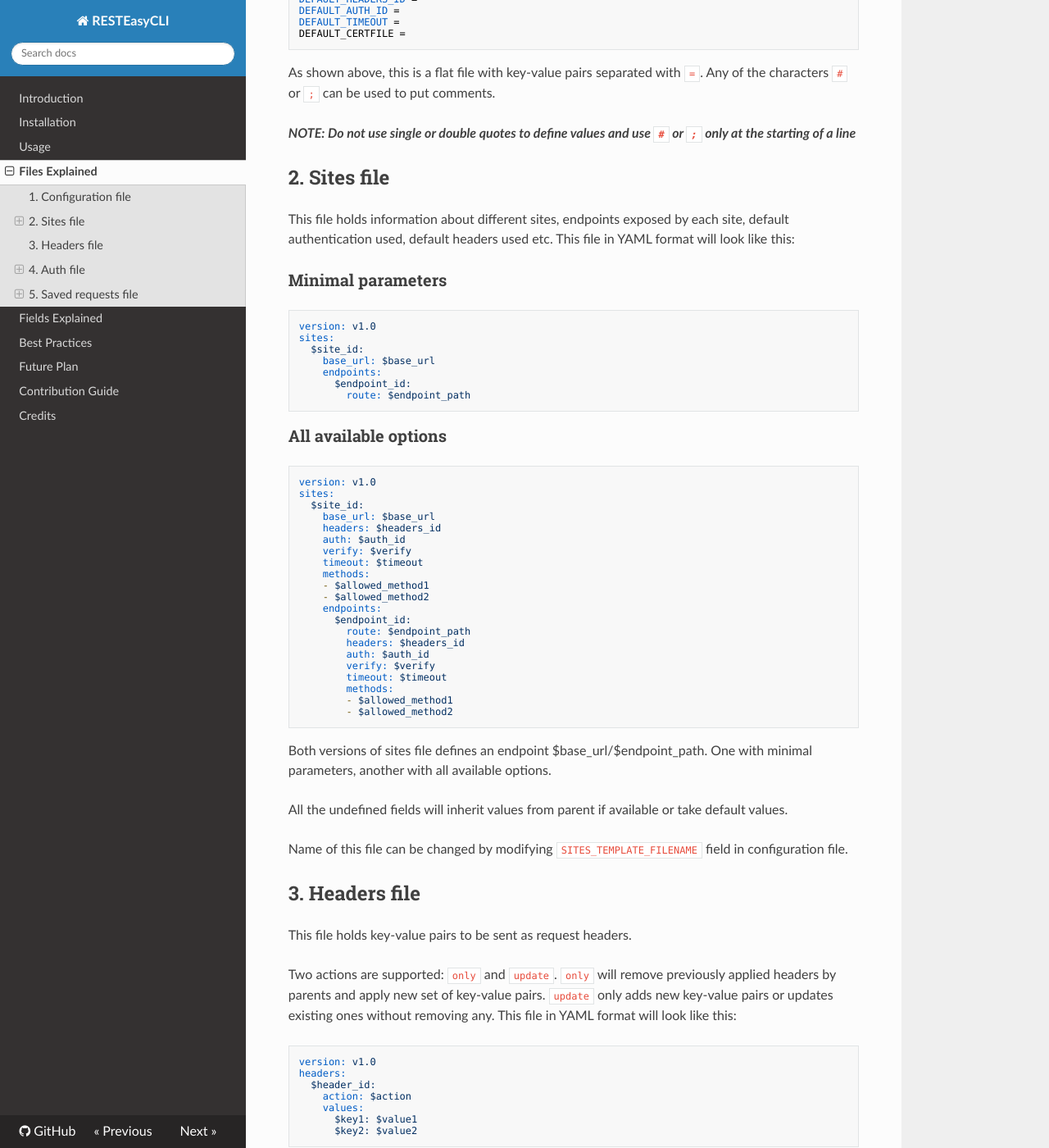
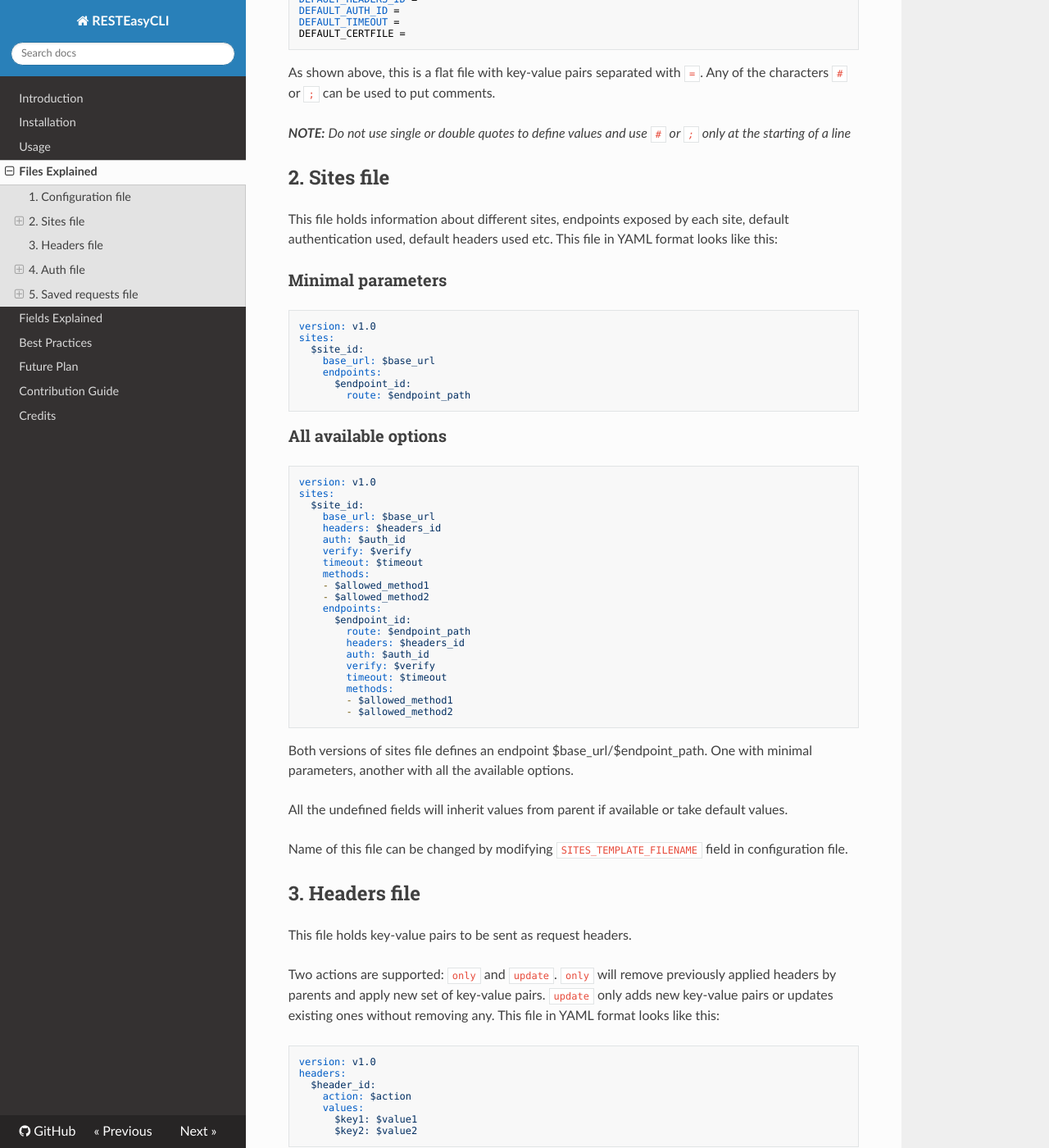
Before and after one commit to sayanarijit/RESTEasyCLI, an MkDocs documentation site: the page built from docs/files_explained.md, in a window 1280 px wide and 1400 px high, scrolled down 1070 px. Shown: the whole window at 82% size. Built offline with MkDocs 1.6.1, drawn with Linux system fonts in a browser that asks for light colours; nearby versions of some CDN libraries; some of the changed text lies outside the part shown.

Commit message:
Update files_explained.md

````diff
--- a/docs/files_explained.md
+++ b/docs/files_explained.md
@@ -58,12 +58,12 @@ DEFAULT_CERTFILE =
 
 As shown above, this is a flat file with key-value pairs separated with `=`. Any of the characters `#` or `;` can be used to put comments.
 
-***NOTE: Do not use single or double quotes to define values and use `#` or `;` only at the starting of a line***
+***NOTE:*** *Do not use single or double quotes to define values and use `#` or `;` only at the starting of a line*
 
 
 ## 2. Sites file
 
-This file holds information about different sites, endpoints exposed by each site, default authentication used, default headers used etc. This file in YAML format will look like this:
+This file holds information about different sites, endpoints exposed by each site, default authentication used, default headers used etc. This file in YAML format looks like this:
 
 ### Minimal parameters
 
@@ -103,7 +103,7 @@ sites:
         - $allowed_method2
 ```
 
-Both versions of sites file defines an endpoint $base_url/$endpoint_path. One with minimal parameters, another with all available options.
+Both versions of sites file defines an endpoint $base_url/$endpoint_path. One with minimal parameters, another with all the available options.
 
 All the undefined fields will inherit values from parent if available or take default values.
 
@@ -114,7 +114,7 @@ Name of this file can be changed by modifying `SITES_TEMPLATE_FILENAME` field in
 
 This file holds key-value pairs to be sent as request headers.
 
-Two actions are supported: `only` and `update`. `only` will remove previously applied headers by parents and apply new set of key-value pairs. `update` only adds new key-value pairs or updates existing ones without removing any. This file in YAML format will look like this:
+Two actions are supported: `only` and `update`. `only` will remove previously applied headers by parents and apply new set of key-value pairs. `update` only adds new key-value pairs or updates existing ones without removing any. This file in YAML format looks like this:
 
 ```yaml
 version: v1.0
@@ -131,7 +131,7 @@ Name of this file can be changed by modifying `HEADERS_TEMPLATE_FILENAME` field
 
 ## 4. Auth file
 
-This file stores authentication methods. Key-value pairs may vary based on authentication type. This file in YAML format will look like this:
+This file stores authentication methods. Key-value pairs may vary based on authentication type. This file in YAML format looks like this:
 
 ### Basic auth
 
@@ -200,4 +200,4 @@ Name of this file can be changed by modifying `SAVED_REQUESTS_TEMPLATE_FILENAME`
 
 To understand what the fields `kwargs`, `verify` etc. mean, check the next section *Fields Explained*.
 
-***NOTE: All workspace files except the configuration file contain a version information to allow extension of currently defined format tackling incompatibility***
+***NOTE:*** *All workspace files except the configuration file contain a version information to allow extension of currently defined format tackling incompatibility*
````
Also changed, not shown: other parts of docs/files_explained.md (+1 -1 lines).
